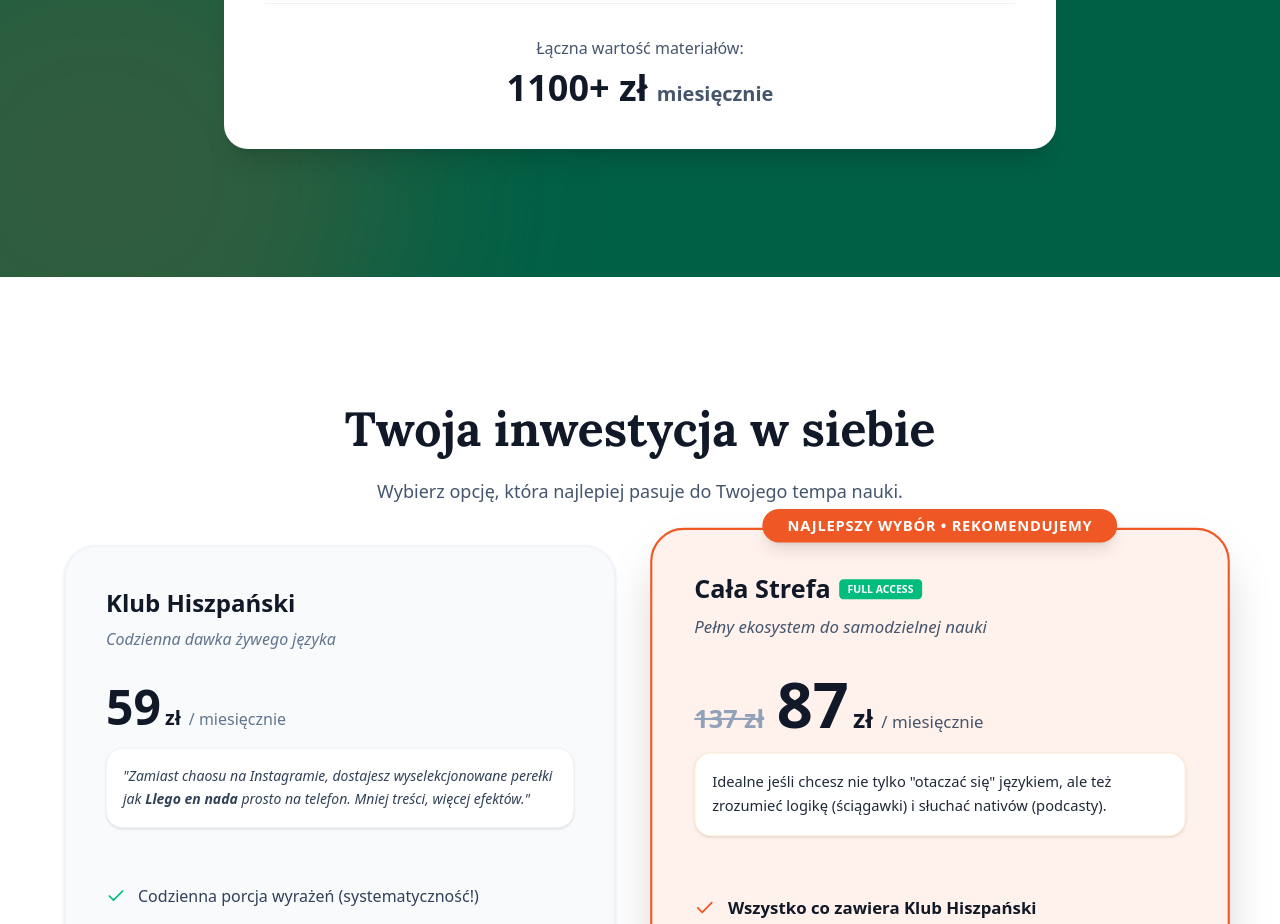
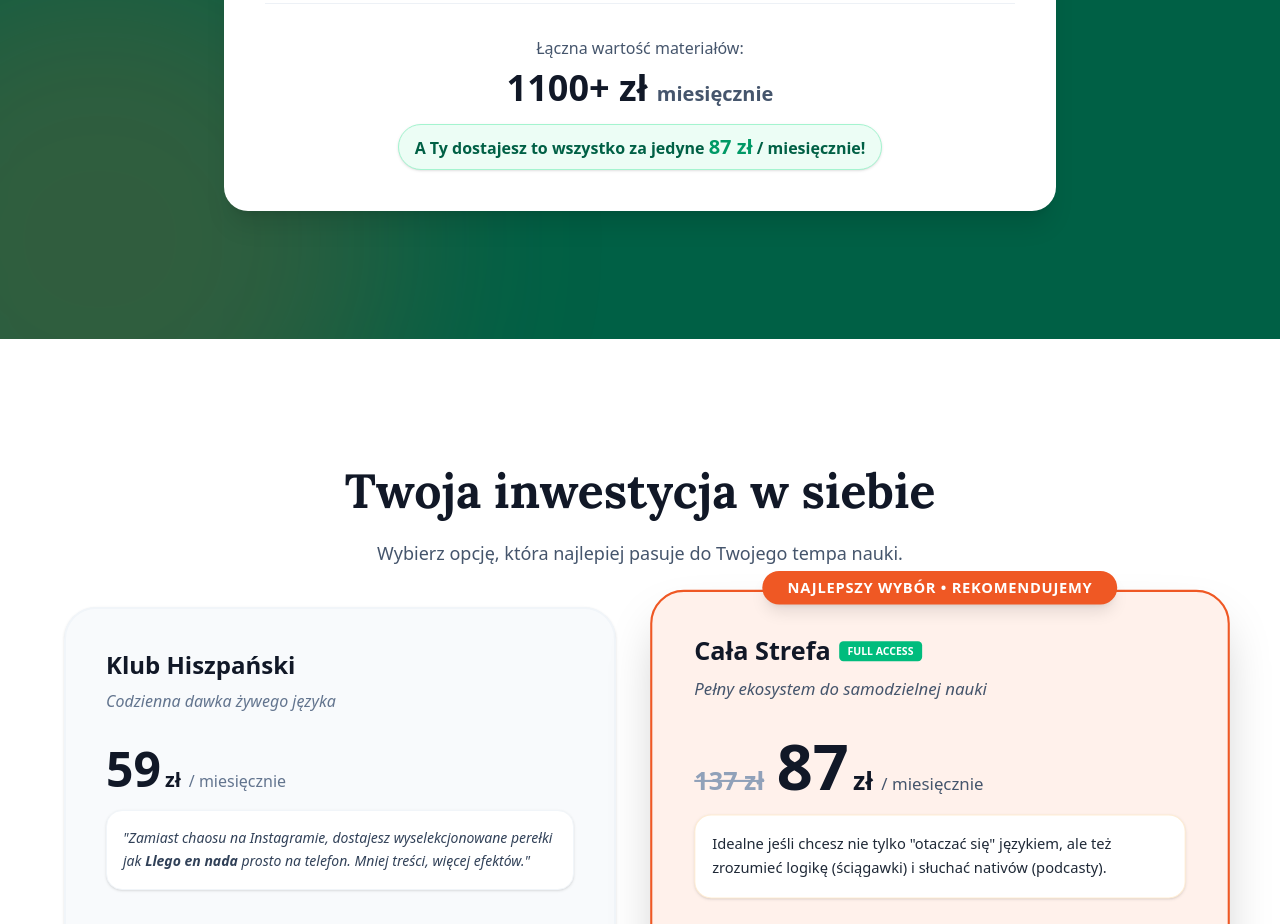
Before and after one commit to apiatek1996-del/strona-strefa-klub, a Next.js app: page / in a window 1280 px wide. Shown: the part 7880-8804 px from the top of the page. Built offline with nearby package versions, Linux system fonts and the light colour scheme.

Commit message:
style: update Offer pricing details to 87 PLN under total value

```diff
--- a/components/sections/Offer.tsx
+++ b/components/sections/Offer.tsx
@@ -121,6 +121,11 @@ const Offer = () => {
           <div className="mt-8 pt-8 border-t border-slate-200/60 text-center">
             <p className="text-slate-600 font-medium">Łączna wartość materiałów:</p>
             <p className="text-3xl md:text-4xl font-black text-slate-900 mt-2">1100+ zł <span className="text-xl font-bold text-slate-600">miesięcznie</span></p>
+            <div className="mt-4">
+              <span className="inline-block bg-emerald-50 border border-emerald-200 text-emerald-800 text-sm md:text-base font-semibold px-4 py-2 rounded-full shadow-sm">
+                A Ty dostajesz to wszystko za jedyne <span className="text-emerald-600 font-extrabold text-lg md:text-xl">87 zł</span> / miesięcznie!
+              </span>
+            </div>
           </div>
         </div>
 
```
